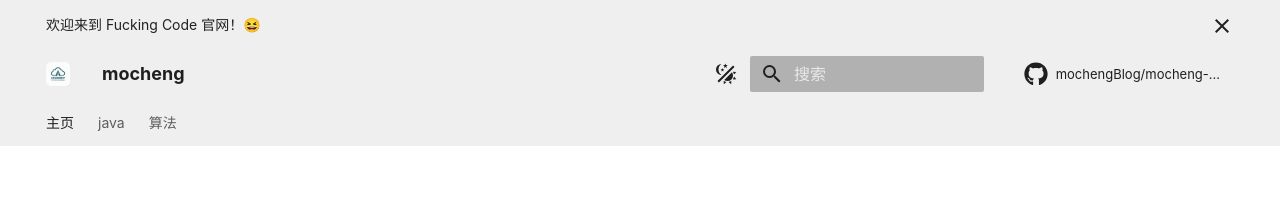
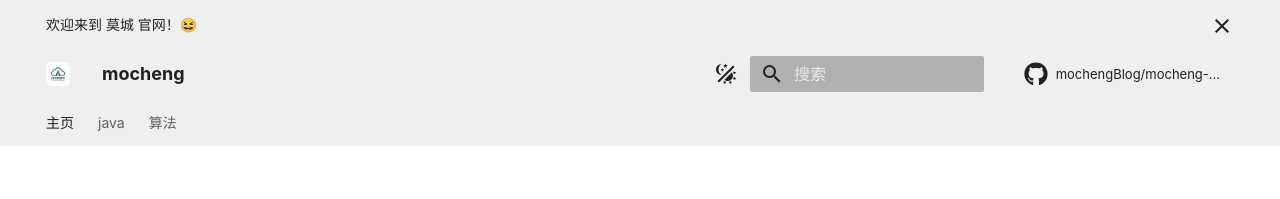
Before and after one commit to mochengBlog/mocheng-mk, an MkDocs documentation site: the page built from docs/Contributing.md, in a window 1280 px wide and 900 px high. Shown: the top 199 px of the window. Built offline with MkDocs 1.6.1 and Material for MkDocs 9.7.7, drawn with Linux system fonts in a browser that asks for light colours; nearby versions of some CDN libraries; emoji names are drawn with the system emoji font; comment, search, counter and statistics services are not loaded; the version menu is left out; a style sheet for code colours, icons or effects is not loaded; some of the changed lines change nothing that is shown.

Commit message:
修改一点细节

```diff
--- a/docs/Contributing.md
+++ b/docs/Contributing.md
@@ -4,7 +4,7 @@
 
     如果你喜欢这个项目，但只是没有时间做出贡献，那也没关系。还有其他简单的方法可以支持该项目并表达您的感激之情，我们也非常高兴，例如给这个项目加星标！:star:{ .heart }
 
-    [:star:{ .heart } 帮我们点个 Star 吧！](https://github.com/Xiaokang2022/Fucking-Code/){ .md-button .md-button--primary }
+    [:star:{ .heart } 帮我们点个 Star 吧！](https://github.com/mochengBlog/mocheng-mk/){ .md-button .md-button--primary }
 
 所有类型的贡献都是值得鼓励和重视的。请参阅下面的内容，了解不同的贡献方式及如何处理它们的详细信息。请务必在贡献前阅读相关部分，这将使我们的维护人员更容易，并使所有相关人员的体验更加顺畅。我们期待您的贡献！
 
--- a/docs/overrides/main.html
+++ b/docs/overrides/main.html
@@ -5,5 +5,5 @@
 <!-- 页面顶部公告 -->
 {% block announce %}
 {{ super() }}
-<p>欢迎来到 Fucking Code 官网！😆</p>
+<p>欢迎来到 莫城 官网！😆</p>
 {% endblock %}
--- a/mkdocs.yml
+++ b/mkdocs.yml
@@ -3,7 +3,7 @@
 repo_url: https://github.com/mochengBlog/mocheng-coding # 仓库地址
 repo_name: mochengBlog/mocheng-coding # 仓库名称
 edit_uri: edit/main/docs/ # 编辑地址（页面会出现编辑按钮）
-site_description: Everything about the fucking code. # 站点描述
+site_description: Everything about the mocheng # 站点描述
 site_author: mocheng # 站点作者
 copyright: Copyright &copy; 2024 mocheng # 版权信息（会出现在左下角）
 remote_branch: gh-pages # GitHub Pages 分支名称（默认值）
@@ -178,13 +178,13 @@
     json: [.s2]
   social: # 联系方式（页面右下角内容）
     - icon: fontawesome/brands/github # 图标（可以去官网看有哪些）
-      link: https://github.com/Xiaokang2022/Fucking-Code/ # 链接
+      link:  # 链接
       name: GitHub 仓库 # 提示词
     - icon: fontawesome/solid/house
-      link: https://xiaokang2022.github.io/Fucking-Code/
+      link: https://github.com/mochengBlog/mocheng-mk
       name: 主页
     - icon: fontawesome/solid/paper-plane
-      link: mailto:2951256653@qq.com
+      link: mailto:593568588@qq.com
       name: 联系作者
 
 extra_javascript: # 额外 JS
```
